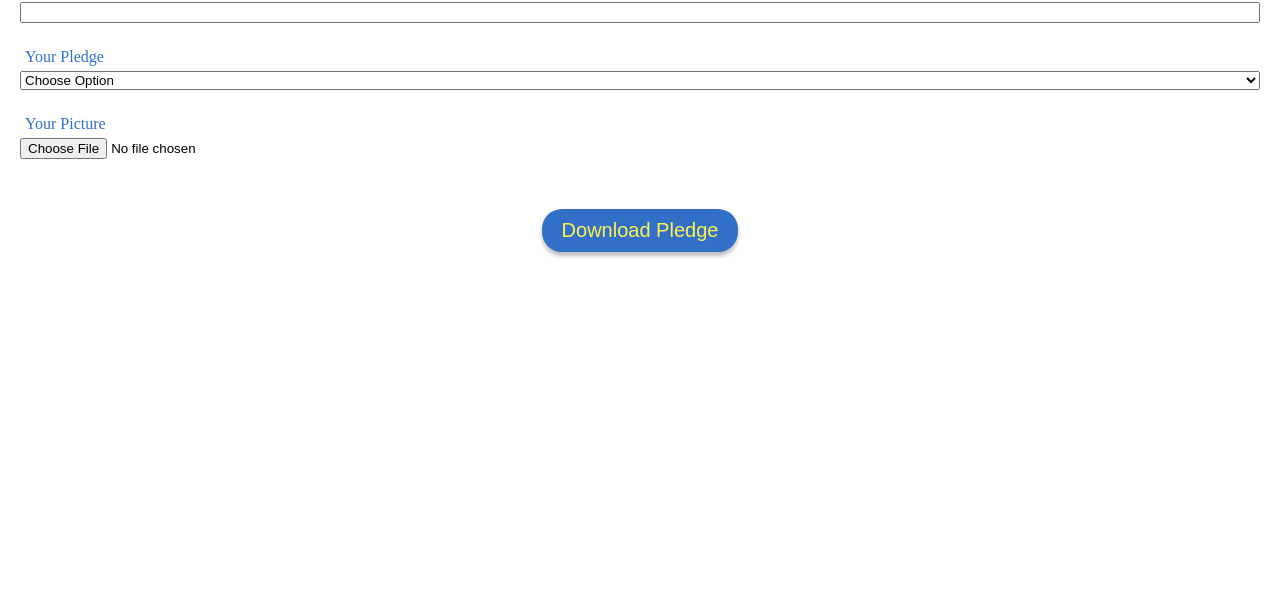
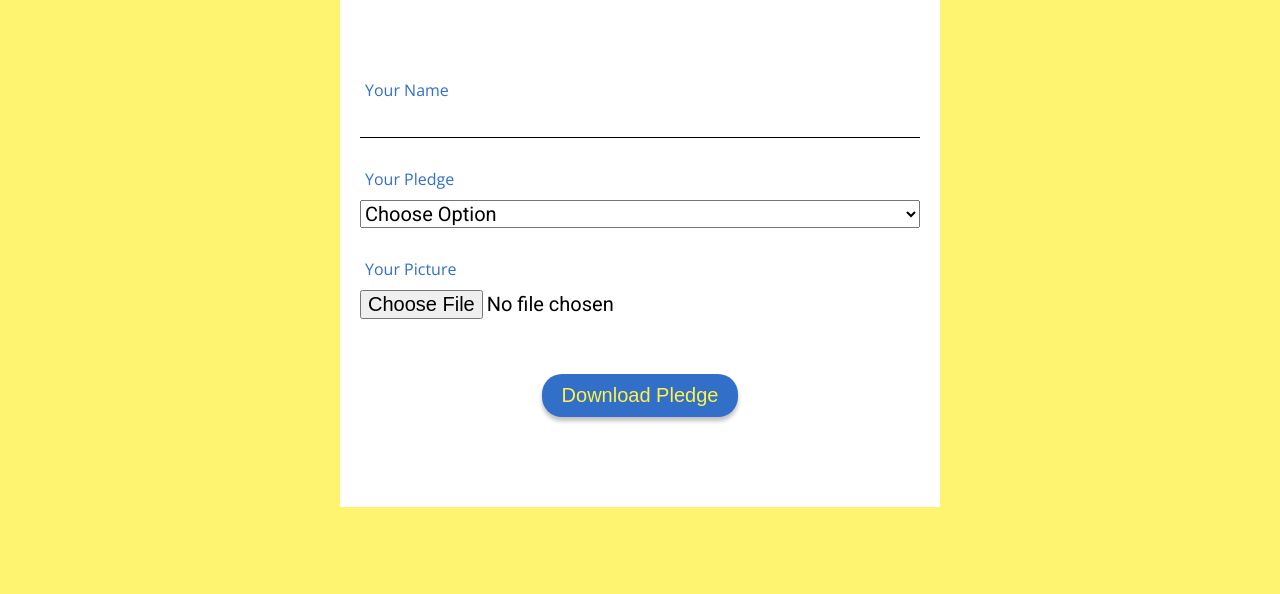
Before and after one commit to EbereUzodufa/NaijaHealthProactivist, a plain HTML site: page index.html in a window 1280 px wide. Shown: the part 206-800 px from the top of the page. Drawn offline with nearby package versions, Linux system fonts and the light colour scheme.

Commit message:
Still dirty

```diff
--- a/index.html
+++ b/index.html
@@ -14,13 +14,14 @@
 		yellow - rgb(254, 242, 75);
 		red - rgb(201, 65, 56);
 		red - rgb(146, 208, 80);*/
-		@import url('https://fonts.googleapis.com/css?family=IBM+Plex+Mono|Jua|Roboto');
+		@import url('https://fonts.googleapis.com/css?family=IBM+Plex+Mono|Jua|Roboto|Open+Sans');
 
 		body{
 			display: flex;
 			flex-wrap: wrap;
 			width: 100%;
 			margin: 0px;
+			background: #fff;
 		}
 
 		main {
@@ -52,11 +53,21 @@
 
 		input, select {
 		    width: 100%;
+		    margin: 5px auto;
+    		font-size: 20px;
+    		font-family: 'Roboto', sans-serif;
+		}
+
+		input#your-name {
+		    border: 0px;
+		    border-bottom: 1px solid;
+		    /* font-size: 20px; */
 		}
 
 		label {
 		    margin: 5px;
 		    color: #326FC8;
+		    font-family: 'Open Sans', sans-serif;
 		}
 
 		div#frame{
@@ -195,6 +206,18 @@
 	    	width: 75px;
 	    	margin: auto;
 	    }
+
+	    @media screen and (min-width: 649px) {
+	    	body{
+			    width: 600px;
+			    margin: 100px auto;
+	    	}
+
+	    	html{
+	    		background: rgba(254, 242, 75,0.8);
+   	 			height: 100vh;
+	    	}
+	    }
 	</style>
 </head>
 <body>
```
